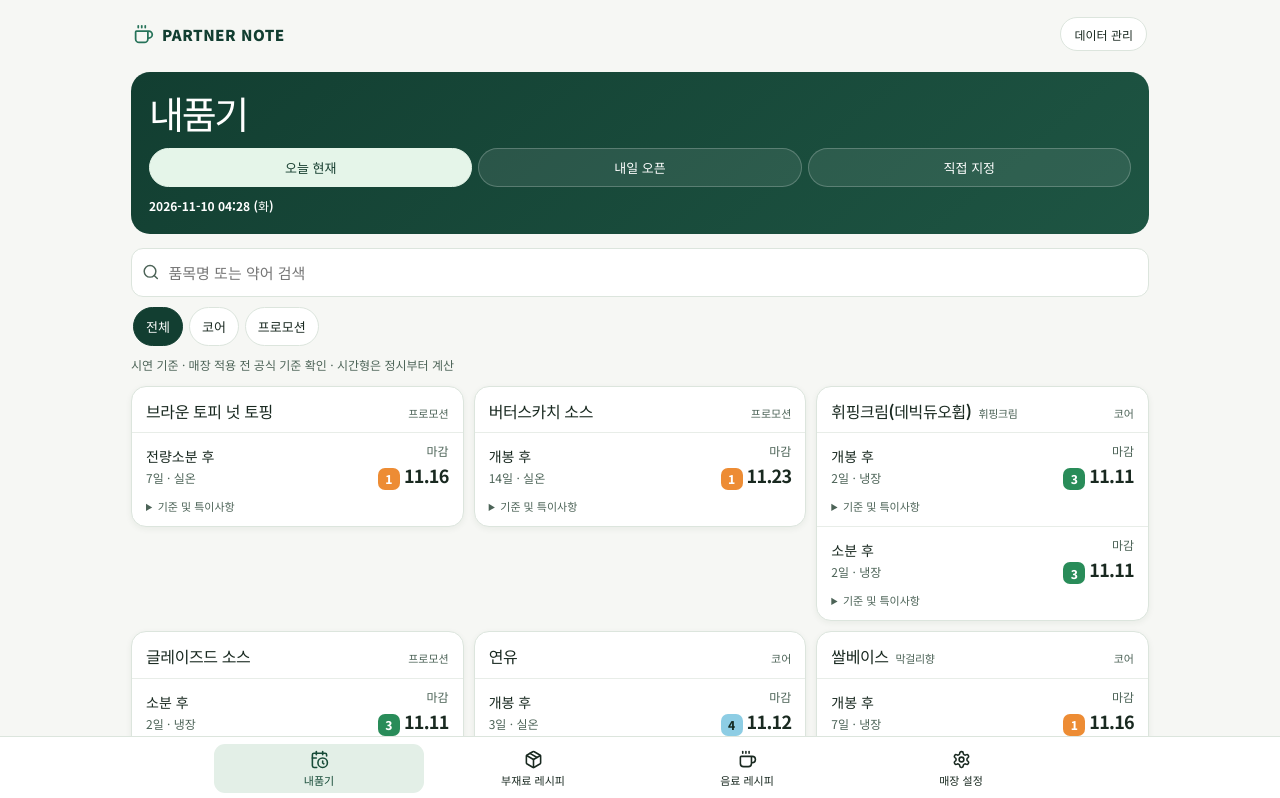
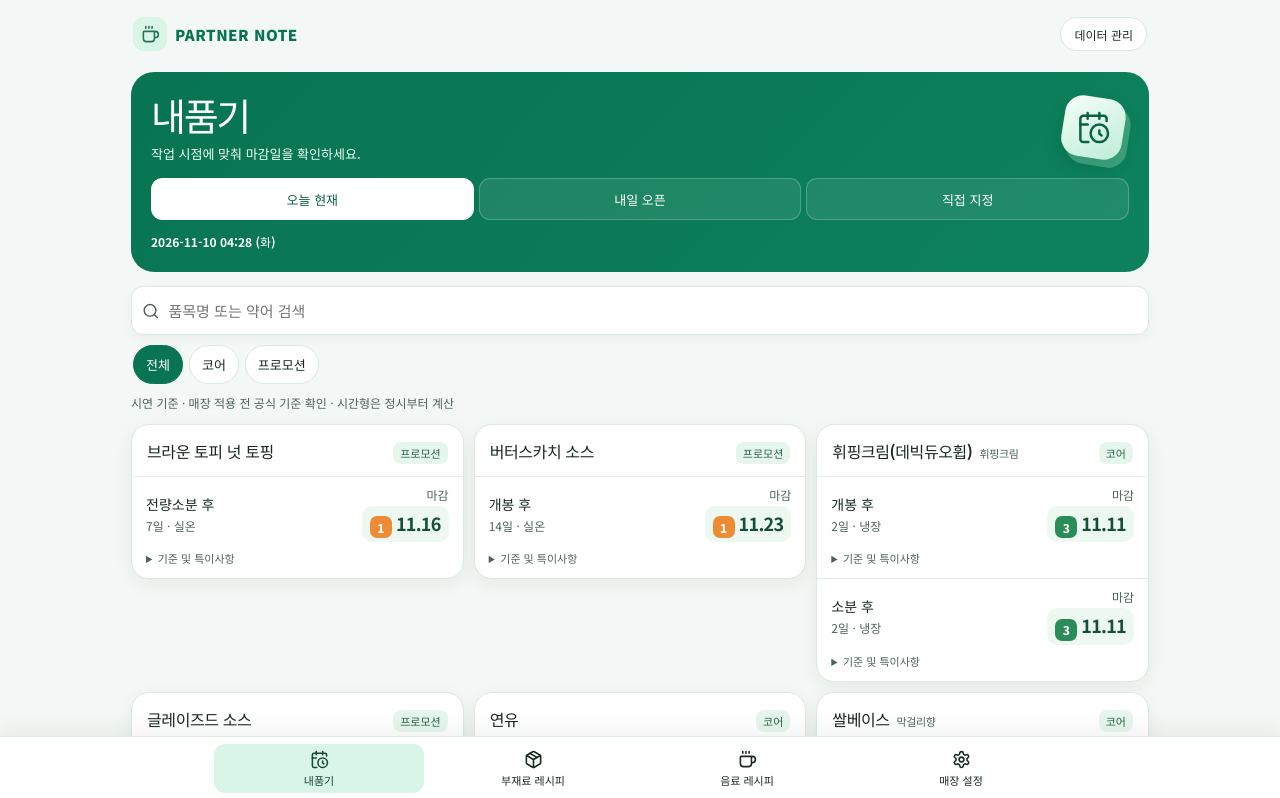
Before and after one commit to hsooo92721/partner-note, a React (Vite) app: page / in a window 1280 px wide. Shown: the top 798 px of the page. Built offline with nearby package versions, Linux system fonts and the light colour scheme.

Commit message:
Refresh workspace with emerald and mint theme

```diff
--- a/src/main.tsx
+++ b/src/main.tsx
@@ -132,7 +132,10 @@ function App() {
             navigate("quality");
           }}
         >
-          <Coffee size={21} /> PARTNER NOTE
+          <span className="pn-brand-icon">
+            <Coffee size={19} />
+          </span>{" "}
+          PARTNER NOTE
         </a>
         <button
           onClick={() => navigate(page === "admin" ? "quality" : "admin")}
@@ -248,9 +251,15 @@ function Quality({
     <section className="pn-quality">
       <div className={ingredient ? "pn-calculator embedded" : "pn-calculator"}>
         {!ingredient && (
-          <div className="pn-heading">
-            <h1>내품기</h1>
-            {store.name && <span>{store.name}</span>}
+          <div className="pn-heading pn-hero-heading">
+            <div>
+              <h1>내품기</h1>
+              <p>작업 시점에 맞춰 마감일을 확인하세요.</p>
+              {store.name && <span>{store.name}</span>}
+            </div>
+            <div className="pn-hero-calendar" aria-hidden="true">
+              <CalendarClock size={35} strokeWidth={1.7} />
+            </div>
           </div>
         )}
         <Filter value={mode} change={setMode} options={modes} />
--- a/src/workspace.css
+++ b/src/workspace.css
@@ -348,13 +348,13 @@ body {
   color: #9d2424;
 }
 :root {
-  background: #f6f7f4;
+  background: #f3f7f5;
   color: #192920;
 }
 .pn-app {
-  --green: #123e31;
+  --green: #087451;
   --muted: #4c6357;
-  --line: #dce5dd;
+  --line: #dbe9e1;
   overflow-wrap: anywhere;
 }
 .pn-top {
@@ -380,10 +380,10 @@ body {
   line-height: 1.2;
 }
 .pn-calculator {
-  background: linear-gradient(140deg, #123e31, #1e5543);
+  background: linear-gradient(135deg, #087451, #0d825c);
   color: #fff;
-  padding: 18px;
-  border-radius: 19px;
+  padding: 20px;
+  border-radius: 23px;
 }
 .pn-calculator .pn-heading h1,
 .pn-calculator .pn-heading span,
@@ -435,7 +435,7 @@ body {
   border-radius: 11px;
 }
 .pn-nav button[aria-current] {
-  background: #e3efe7;
+  background: #d9f5e7;
   color: #174b38;
   border-color: transparent;
 }
@@ -449,8 +449,8 @@ body {
 .pn-result {
   background: #fff;
   border: 1px solid var(--line);
-  border-radius: 15px;
-  box-shadow: 0 2px 6px #183c2610;
+  border-radius: 18px;
+  box-shadow: 0 5px 18px #133d2410;
   min-width: 0;
 }
 .pn-item-heading {
@@ -458,7 +458,7 @@ body {
   justify-content: space-between;
   gap: 8px;
   align-items: baseline;
-  padding: 13px 14px 10px;
+  padding: 15px 15px 12px;
 }
 .pn-item-heading h2 {
   margin: 0;
@@ -610,3 +610,99 @@ body {
     white-space: normal;
   }
 }
+
+.pn-brand-icon {
+  display: grid;
+  place-items: center;
+  width: 34px;
+  height: 34px;
+  border-radius: 11px;
+  background: #d9f5e7;
+}
+.pn-hero-heading {
+  align-items: center;
+  min-height: 70px;
+  gap: 12px;
+  margin-bottom: 15px;
+}
+.pn-hero-heading p {
+  margin: 6px 0 0;
+  color: #f0fff6;
+  font-size: 13px;
+  line-height: 1.5;
+}
+.pn-hero-calendar {
+  position: relative;
+  display: grid;
+  place-items: center;
+  flex: 0 0 61px;
+  height: 61px;
+  margin-inline-end: 5px;
+  border-radius: 18px;
+  color: #086244;
+  background: linear-gradient(145deg, #f6fff9, #bcecd6);
+  box-shadow:
+    6px 7px 0 #adf6d147,
+    0 8px 16px #073a3238;
+  transform: rotate(9deg);
+}
+.pn-hero-calendar svg {
+  transform: rotate(-9deg);
+}
+.pn-calculator:not(.embedded) .pn-filters {
+  gap: 5px;
+}
+.pn-calculator .pn-filters button {
+  min-height: 42px;
+  border-radius: 11px;
+}
+.pn-calculator .pn-filters button[aria-pressed="true"] {
+  background: #fff;
+  border-color: #fff;
+  color: #086244;
+}
+.pn-calculator .pn-basis {
+  margin-top: 11px;
+}
+.pn-search {
+  box-shadow: 0 3px 12px #133d240b;
+}
+.pn-search:focus-within {
+  outline: 2px solid #087451;
+  outline-offset: 2px;
+}
+.pn-search input:focus-visible {
+  outline: none;
+}
+.pn-item-heading > span {
+  padding: 3px 7px;
+  border-radius: 8px;
+  background: #e7f6ed;
+  color: #246449;
+}
+.pn-rule-end {
+  justify-items: end;
+}
+.pn-deadline {
+  padding: 4px 8px;
+  border-radius: 10px;
+  background: #edf8f1;
+  color: #144f39;
+}
+.pn-step-number,
+.pn-size-values span {
+  background: #e2f5e9;
+}
+.pn-nav {
+  box-shadow: 0 -6px 24px #173c2410;
+}
+@media (max-width: 360px) {
+  .pn-hero-calendar {
+    flex-basis: 47px;
+    height: 47px;
+    border-radius: 13px;
+  }
+  .pn-hero-calendar svg {
+    width: 27px;
+  }
+}
```
